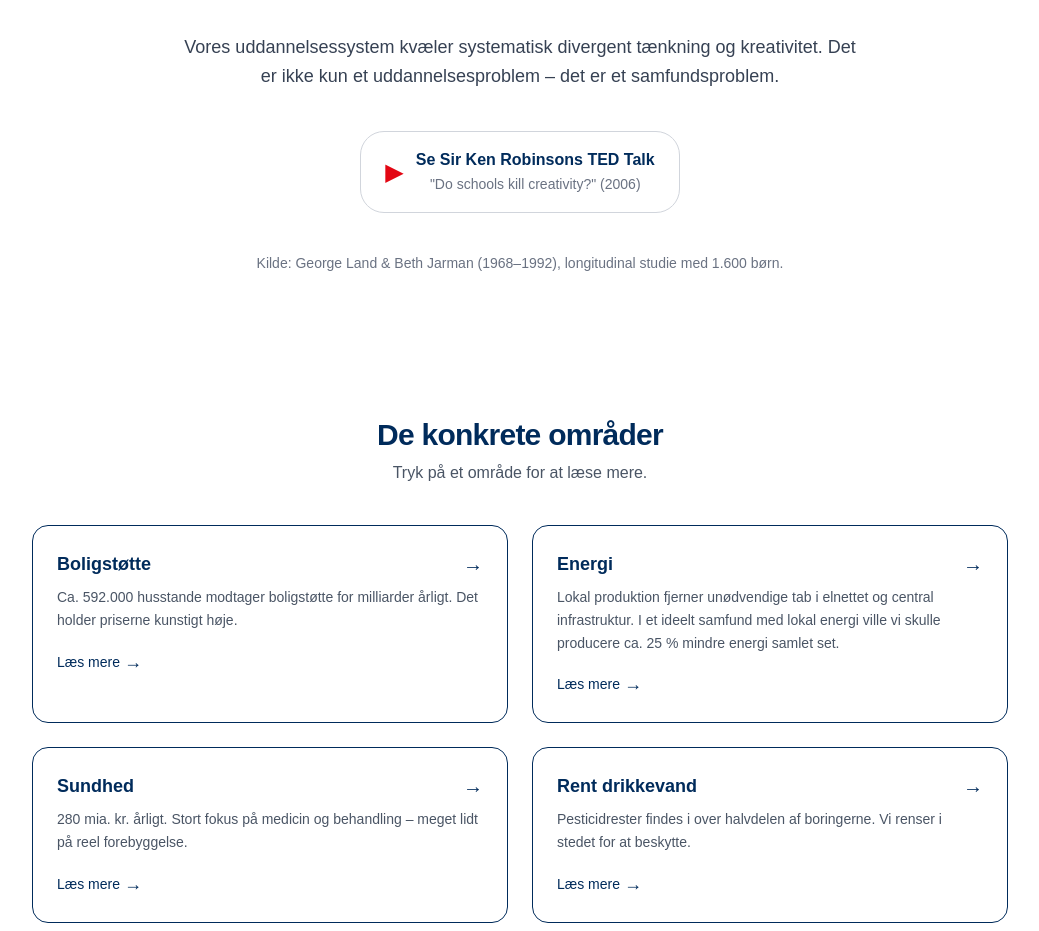
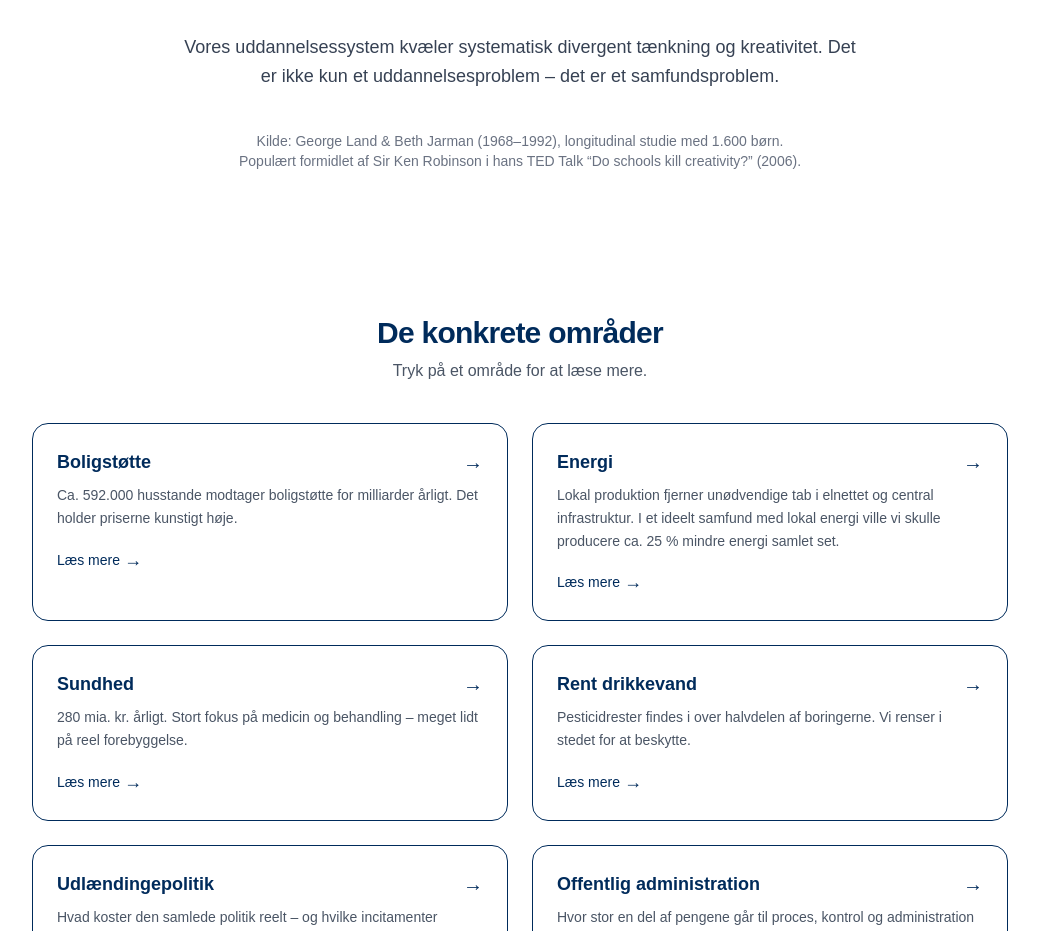
Before and after one commit to synlighed-nu/synlighed-nu-clean, a Next.js app: page / in a window 1280 px wide. Shown: the part 2421-3352 px from the top of the page, without its empty margins (120-1159 px from the left). Built offline with nearby package versions, Linux system fonts and the light colour scheme.

Commit message:
Update page.tsx

```diff
--- a/app/page.tsx
+++ b/app/page.tsx
@@ -25,7 +25,7 @@ export default function SynlighedNu() {
       <VotingSection />
       <BigMoves />
 
-            {/* === KREATIVITET – EGEN SEKTION === */}
+      {/* === KREATIVITET – EGEN SEKTION === */}
       <section id="kreativitet" className="max-w-4xl mx-auto px-6 py-20 border-t border-gray-200 bg-white">
         <div className="text-center mb-12">
           <span className="inline-block px-4 py-1 bg-[#E30613] text-white text-sm font-semibold tracking-widest rounded-full">KRITISK OMRÅDE</span>
@@ -47,21 +47,9 @@ export default function SynlighedNu() {
             Det er ikke kun et uddannelsesproblem – det er et samfundsproblem.
           </p>
 
-          {/* Direkte TED-link */}
-          <div className="mt-10 inline-flex items-center gap-3 bg-white border border-gray-300 rounded-3xl px-6 py-4 hover:border-[#E30613] transition-colors">
-            <span className="text-[#E30613] text-2xl">▶</span>
-            <a
-              href="https://www.ted.com/talks/sir_ken_robinson_do_schools_kill_creativity"
-              target="_blank"
-              className="font-semibold text-[#002B5B] hover:text-[#E30613] transition-colors"
-            >
-              Se Sir Ken Robinsons TED Talk<br />
-              <span className="text-sm font-normal text-gray-500">"Do schools kill creativity?" (2006)</span>
-            </a>
-          </div>
-
           <p className="text-sm text-gray-500 mt-10">
-            Kilde: George Land &amp; Beth Jarman (1968–1992), longitudinal studie med 1.600 børn.
+            Kilde: George Land &amp; Beth Jarman (1968–1992), longitudinal studie med 1.600 børn.<br />
+            Populært formidlet af Sir Ken Robinson i hans TED Talk “Do schools kill creativity?” (2006).
           </p>
         </div>
       </section>
```
